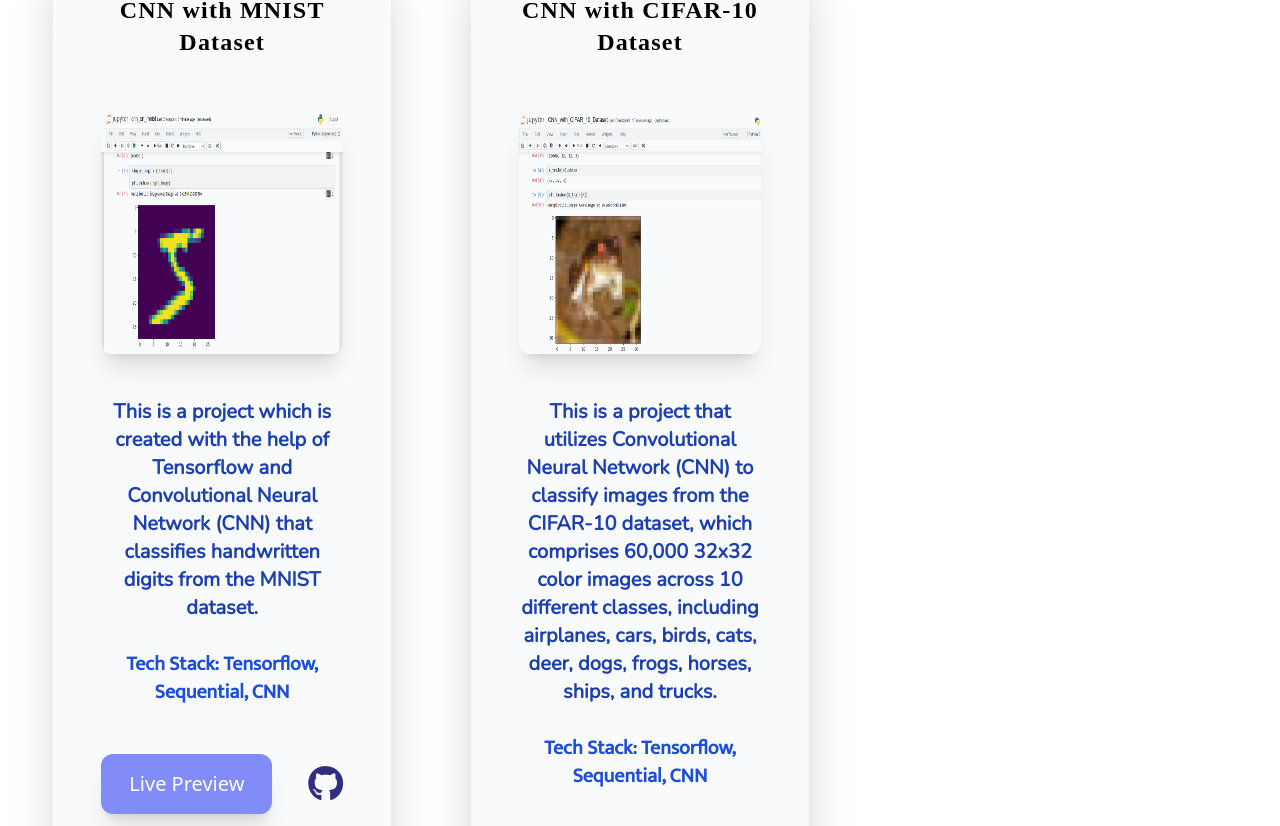
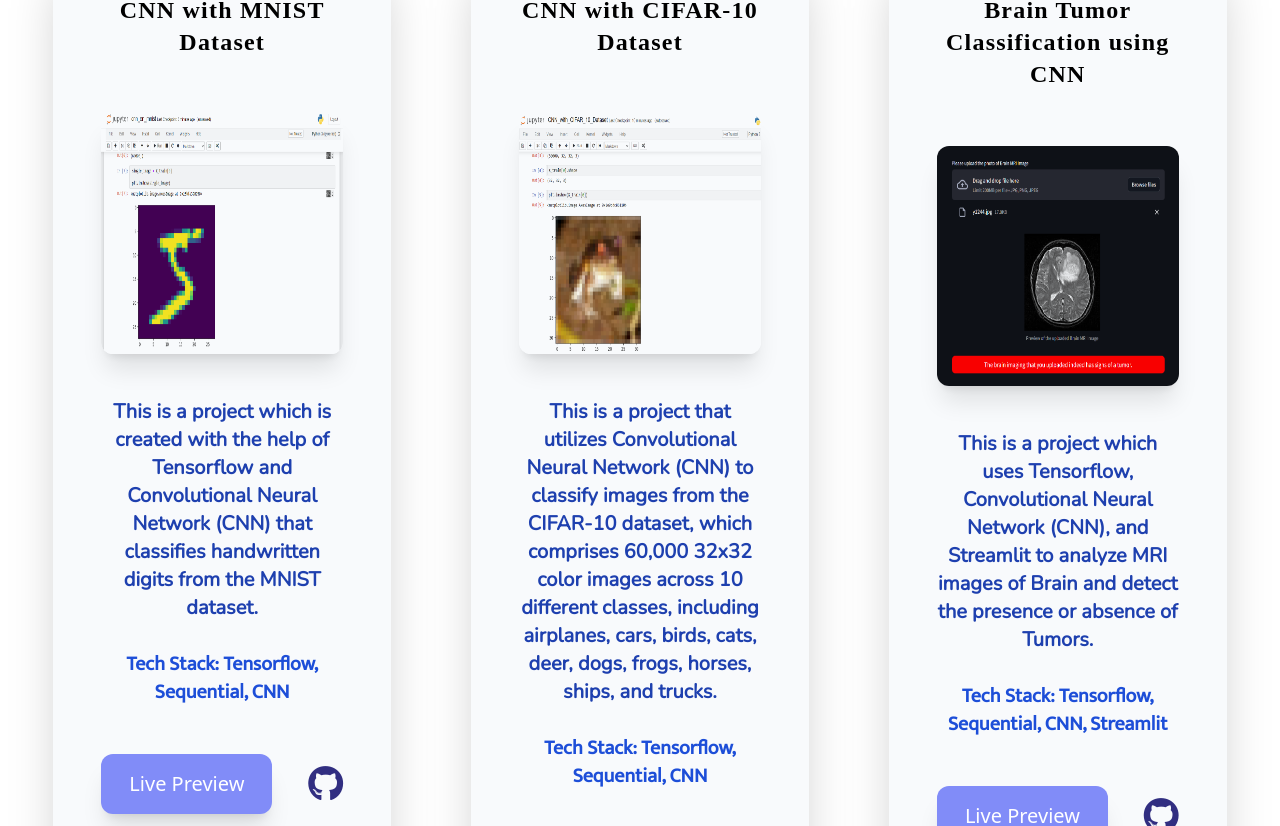
Before and after one commit to somenath203/My-Portfolio-Project, a React (Create React App) app: page /ml-projects in a window 1280 px wide. Shown: the part 5714-6540 px from the top of the page. Built offline with nearby package versions, Linux system fonts and the light colour scheme; a web font is replaced by a local one.

Commit message:
commited

```diff
--- a/src/pages/AllMlProjects.js
+++ b/src/pages/AllMlProjects.js
@@ -21,6 +21,7 @@ import ClusterNewsPic from './../assets/clusternewspic.png';
 import SummarizeText from './../assets/textsummarizerimg.png';
 import CNNWithMNISTPic from './../assets/cnnmnistprojectpic.png';
 import CNNwithCIFARTEN from './../assets/cifartenprojectimg.png';
+import BrainTumorPic from './../assets/braintumorpic.png';
 
 
 const AllMlProjects = () => {
@@ -226,6 +227,17 @@ const AllMlProjects = () => {
             projectLivePreviewLink: 'https://github.com/somenath203/CNN_With_CIFAR_10_Dataset/blob/main/CNN_with_CIFAR_10_Dataset.ipynb',
             projectGithubLink: 'https://github.com/somenath203/CNN_With_CIFAR_10_Dataset'
         },
+        {
+            id: 18,
+            projectName: 'Brain Tumor Classification using CNN',
+            projectDescription: 'This is a project which uses Tensorflow, Convolutional Neural Network (CNN), and Streamlit to analyze MRI images of Brain and detect the presence or absence of Tumors.',
+            projectPic: BrainTumorPic,
+            heightOfImg: 'h-60',
+            widthOfImg: 'w-screen',
+            techStack: 'Tensorflow, Sequential, CNN, Streamlit',
+            projectLivePreviewLink: 'https://huggingface.co/spaces/som11/brain_tumor_classification_using_cnn',
+            projectGithubLink: 'https://github.com/somenath203/Brain-Tumor-Classification-using-CNN'
+        },
     ];
 
 
--- a/src/pages/FrontendDevelopmentSkills.js
+++ b/src/pages/FrontendDevelopmentSkills.js
@@ -38,6 +38,16 @@ const FrontendDevelopmentSkills = () => {
             id: 6,
             name: 'ChakraUI',
             progressPercent: 59
+        },
+        {
+            id: 7,
+            name: 'Streamlit',
+            progressPercent: 56
+        },
+        {
+            id: 8,
+            name: 'Gradio',
+            progressPercent: 55
         },
     ];
 
```
Also changed, not shown: src/assets/braintumorpic.png (added).
